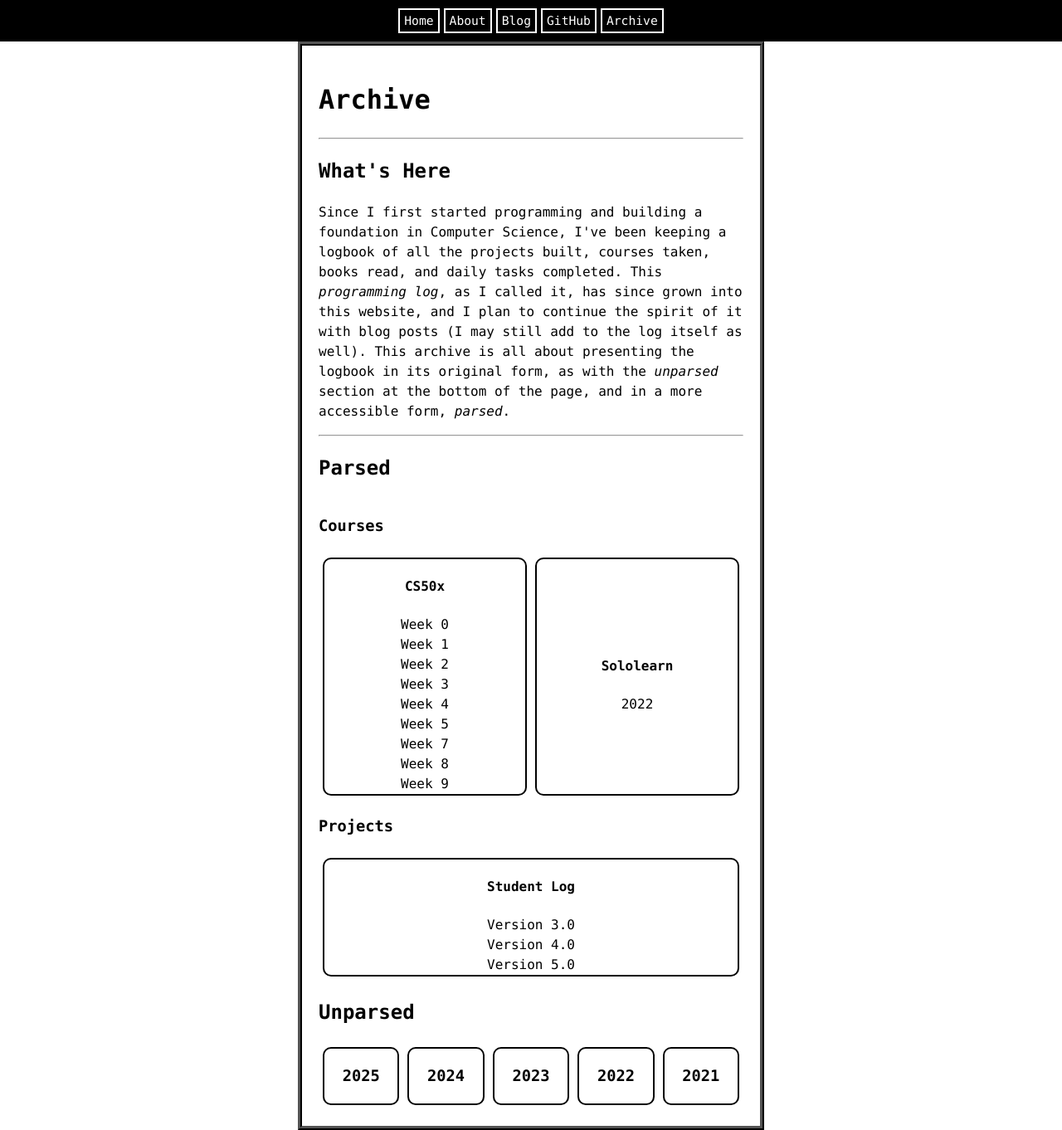
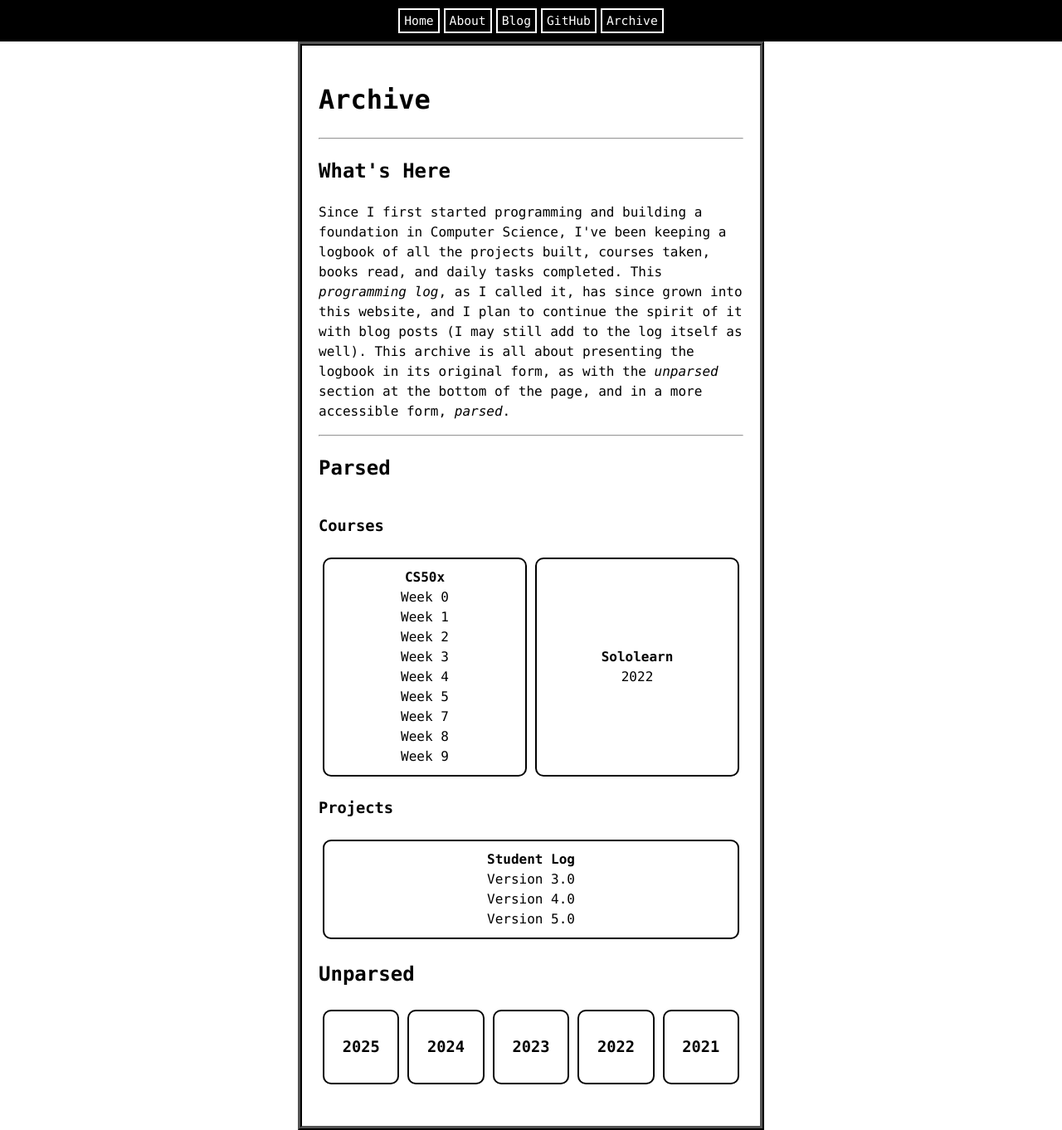
Before and after one commit to seandavidreed/seandavidreed.github.io, a Jekyll site: the page built from archive.html, in a window 1280 px wide and 1362 px high. Shown: the whole window at 83% size. Built offline with Jekyll 4.4.1, drawn with Linux system fonts in a browser that asks for light colours.

Commit message:
Fuss with formatting for archive page

```diff
--- a/archive.html
+++ b/archive.html
@@ -17,7 +17,7 @@ Since I first started programming and building a foundation in Computer Science,
 	<div class="row">
 		<div class="archive column">
 			{% assign cs50x = site.old_log | where: "subject", "CS50x" %}
-			<h4>CS50x</h4>
+			<h4 style="margin: 0px">CS50x</h4>
 			{% for entry in cs50x %}
 				<div>
 					<a href="{{ entry.url }}">{{ entry.title }}</a>
@@ -26,7 +26,7 @@ Since I first started programming and building a foundation in Computer Science,
 		</div>
 		<div class="archive column">
 			{% assign sololearn = site.old_log | where: "subject", "Sololearn" %}
-			<h4>Sololearn</h4>
+			<h4 style="margin: 0px">Sololearn</h4>
 			{% for entry in sololearn %}
 				<div>
 					<a href="{{ entry.url }}">{{ entry.title }}</a>
@@ -40,7 +40,7 @@ Since I first started programming and building a foundation in Computer Science,
 	<div class="row">
 		<div class="archive column">
 			{% assign studentlog = site.old_log | where: "subject", "Student Log" %}
-			<h4>Student Log</h4>
+			<h4 style="margin: 0px">Student Log</h4>
 			{% for entry in studentlog %}
 				<div>
 					<a href="{{ entry.url }}">{{ entry.title }}</a>
--- a/css/styles.scss
+++ b/css/styles.scss
@@ -106,7 +106,7 @@ body {
 			flex-basis: 100%;
 			flex: 1;
 			justify-content: center;
-			padding: 0px 10px;
+			padding: 10px;
 		}
 
 		/* LOCAL INDEX PAGE SETTINGS */
--- a/index.html
+++ b/index.html
@@ -4,15 +4,15 @@ title: Home
 ---
 <div class="flex" style="border: 2px solid; border-radius: 10px">
 	<div class="index row">
-		<div class="column" style="align-items: end;"><h1>Sean</h1></div>
+		<div class="column" style="align-items: end; padding: 0px 10px"><h1>Sean</h1></div>
 		<div class="column tagline">Developer</div>
 	</div>
 	<div class="index row">
-		<div class="column" style="align-items: end;"><h1>David</h1></div>
+		<div class="column" style="align-items: end; padding: 0px 10px"><h1>David</h1></div>
 		<div class="column tagline">CS Student</div>
 	</div>
 	<div class="index row">
-		<div class="column" style="align-items: end;"><h1>Reed</h1></div>
+		<div class="column" style="align-items: end; padding: 0px 10px"><h1>Reed</h1></div>
 		<div class="column tagline">Music Instructor</div>
 	</div>
 </div>
```
